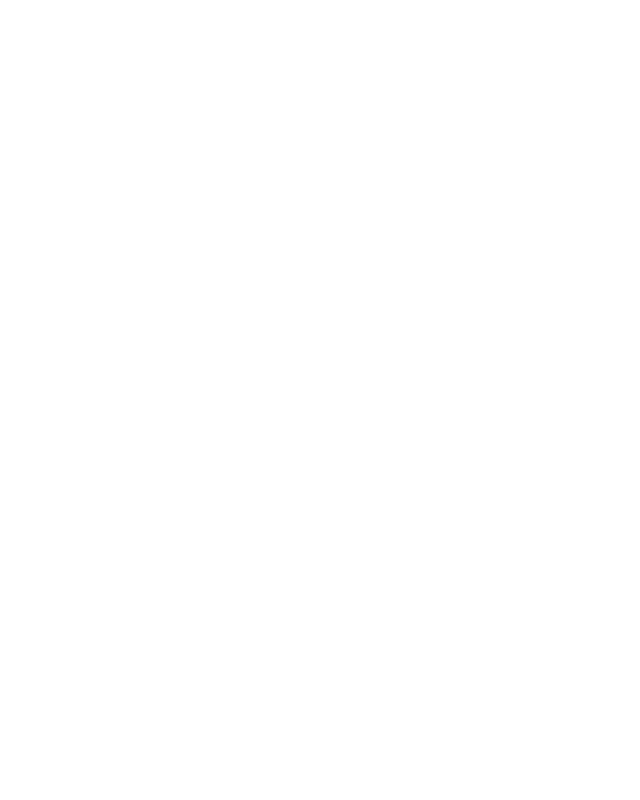
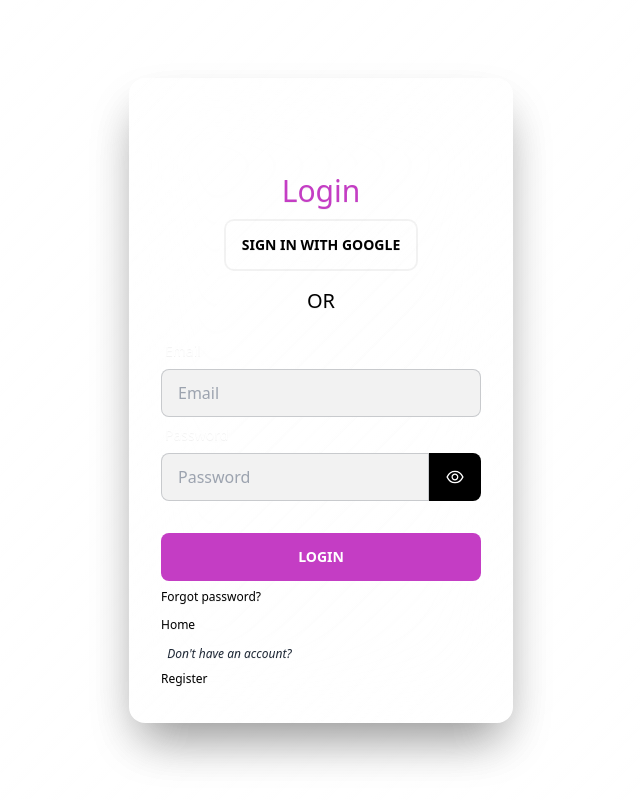
Before and after one commit to Twise007/lms, a React (Create React App) app: page /login in a window 1280 px wide. Before the commit this address had no page. Shown: the whole page, without its empty margins (319-959 px from the left). Built offline with nearby package versions, Linux system fonts and the light colour scheme.

Commit message:
Login page

```diff
--- a/src/App.js
+++ b/src/App.js
@@ -1,4 +1,6 @@
 import { BrowserRouter, Route, Routes } from "react-router-dom";
+import Layout from "./components/Layout";
+import Login from "./pages/auth/Login";
 import Home from "./pages/Home";
 
 
@@ -9,7 +11,9 @@
     <>
       <BrowserRouter>
         <Routes>
-          <Route path="/" element={<Home />} />
+          <Route path="/" element={<Layout><Home /></Layout>} />
+          <Route path="/login" element={<Login />} />
+
         </Routes>
       </BrowserRouter>
     </>
--- a/src/components/Homeform.jsx
+++ /dev/null
@@ -1,38 +0,0 @@
-import React from 'react'
-import { BiUserCircle } from 'react-icons/bi'
-import Button from '../components/Button'
-
-const Homeform = () => {
-  return (
-    <div className="card flex-shrink-0 w-full max-w-sm shadow-2xl glass">
-        <div className="card flex-shrink-0 w-full max-w-sm shadow-2xl">
-                <div className="card-body">
-            <div className="card-actions justify-center">
-                <BiUserCircle size={50} className="text-bg-white"/>
-            </div>
-            <div className="card-actions justify-center">
-                <h1 style={{fontSize:"30px", fontWeight:"500"}} className='text-bg-purple'>Login</h1>
-            </div>
-            <div className="form-control">
-            <label className="label">
-                <span className="label-text text-bg-white">Email</span>
-            </label>
-            <input type="text" placeholder="email" className="input input-bordered bg-bg-off-white text-bg-black" />
-            </div>
-            <div className="form-control">
-            <label className="label">
-                <span className="label-text text-bg-white">Password</span>
-            </label>
-            <input type="text" placeholder="password" className="input input-bordered bg-bg-off-white text-bg-black" />
-            <label className="label">
-                <a href="/" className="label-text-alt link link-hover text-bg-black">Forgot password ?</a>
-            </label>
-            </div>
-            <Button>login</Button>
-        </div>
-        </div>
-    </div>
-  )
-}
-
-export default Homeform
--- /dev/null
+++ b/src/components/Layout.jsx
@@ -0,0 +1,17 @@
+import React from 'react'
+import Footer from './Footer'
+import Header from './Header'
+
+const Layout = ({children}) => {
+  return (
+    <>
+        <Header />
+            <div>
+                {children}
+            </div>
+        <Footer />
+    </>
+  )
+}
+
+export default Layout
--- /dev/null
+++ b/src/components/PasswordInput.jsx
@@ -0,0 +1,36 @@
+import React, { useState } from 'react'
+import { AiOutlineEye, AiOutlineEyeInvisible } from 'react-icons/ai'
+
+const PasswordInput = ({placeholder, name, value, onChange, onPaste}) => {
+    const [showPassword, setShowPassword] = useState(false)
+    const togglePassword = () => {
+        setShowPassword(!showPassword)
+    }
+
+
+  return (
+    <div className='form-control'>
+        <label className="label">
+            <span className="label-text text-bg-white">Password</span>
+        </label>
+        <div className="input-group" >
+        <input
+        type={showPassword ? "text" : "password"}
+        placeholder={placeholder}
+        required
+        name={name}
+        value={value}
+        onChange={onChange}
+        onPaste={onPaste}
+        className="input input-bordered bg-bg-off-white text-bg-black"
+        style={{width:'100%'}}
+        />
+            <span className="bg-bg-black text-bg-white" onClick={togglePassword}>
+                {showPassword ? (<AiOutlineEyeInvisible size={20} />) : (<AiOutlineEye size={20}/>) }
+            </span>
+        </div>
+    </div>
+  )
+}
+
+export default PasswordInput
--- a/src/pages/Home.jsx
+++ b/src/pages/Home.jsx
@@ -1,14 +1,10 @@
 import React from 'react'
-import Footer from '../components/Footer'
-import Header from '../components/Header'
 import Homepic from '../assets/homePic.jpg'
-import Homeform from '../components/Homeform'
 
 
 const Home = () => {
   return (
     <div>
-      <Header />
         <div className="hero min-h-screen text-bg-off-white" style={{backgroundImage: `url(${Homepic})`}}>
         <div className="hero-overlay bg-opacity-60"></div>
           <div className="hero-content flex-col lg:flex-row">
@@ -16,13 +12,8 @@
               <h1 className="text-5xl font-bold">Learning Management System</h1>
               <p className="py-6">Provident cupiditate voluptatem et in. Quaerat fugiat ut assumenda excepturi exercitationem quasi. In deleniti eaque aut repudiandae et a id nisi.</p>
             </div>
-
-              {/*forms */}
-              <Homeform />
-
           </div>
         </div>
-      <Footer />
     </div>
   )
 }
--- /dev/null
+++ b/src/pages/auth/Login.jsx
@@ -0,0 +1,61 @@
+import React, { useState } from 'react'
+import { BiUserCircle } from 'react-icons/bi'
+import { Link } from 'react-router-dom'
+import Button from '../../components/Button'
+import PasswordInput from '../../components/PasswordInput'
+
+
+const Login = () => {
+    const [email, setEmail] = useState("")
+    const [password, setPassword] = useState("")
+    const handleInputChange = () => {};
+    const loginUser = () => {};
+
+
+
+  return (
+    <div className="hero min-h-screen glass">
+        <div className="card flex-shrink-0 w-full max-w-sm shadow-2xl glass">
+            <div className="card flex-shrink-0 w-full max-w-sm shadow-2xl">
+                    <div className="card-body">
+                <div className="card-actions justify-center">
+                    <BiUserCircle size={50} className="text-bg-white"/>
+                </div>
+                <div className="card-actions justify-center">
+                    <h1 style={{fontSize:"30px", fontWeight:"500"}} className='text-bg-purple'>Login</h1>
+                </div>
+                <div className="card-actions justify-center">
+                    <h1 className='text-bg-black btn glass'>sign in with google</h1>
+                </div>
+                <div className="card-actions justify-center">
+                    <h1 style={{fontSize:"20px", fontWeight:"500"}} className='text-bg-black divider'>OR</h1>
+                </div>
+                <form onSubmit={loginUser}>
+                <div className="form-control">
+                <label className="label">
+                    <span className="label-text text-bg-white">Email</span>
+                </label>
+                <input type="email" placeholder="Email" required name='email' value={email} onChange={handleInputChange} className="input input-bordered bg-bg-off-white text-bg-black" />
+                </div>
+
+                    <PasswordInput
+                    placeholder="Password"
+                    name="password"
+                    value={password}
+                    onChange={handleInputChange}
+                    />
+                </form>
+                <Button>login</Button>
+                <Link to="/forgotpassword" className="label-text-alt link link-hover mb-1 text-bg-black">Forgot password?</Link>
+                <Link to="/" className="label-text-alt link link-hover mb-1 text-bg-black">Home</Link>
+                <p style={{fontSize:"12px", fontStyle:"italic"}}> &nbsp; Don't have an account? &nbsp; </p>
+                <Link to="/register" className="label-text-alt link link-hover mb-1 text-bg-black">Register</Link>
+
+            </div>
+            </div>
+        </div>
+    </div>
+  )
+}
+
+export default Login
```
